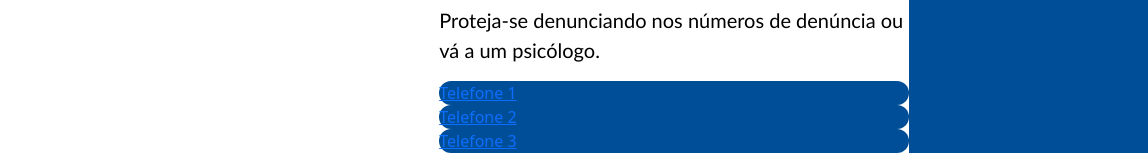
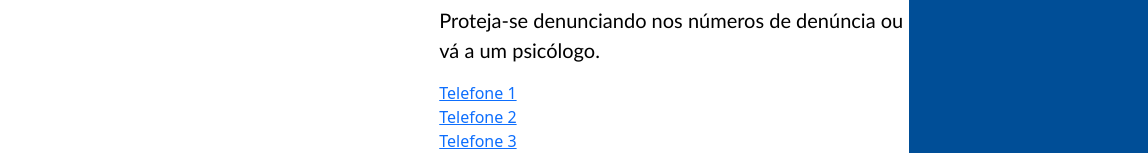
Before and after one commit to Eduardossa2009/Combate-ao-Cyberbullying, a plain HTML site: page index.html in a window 1280 px wide. Shown: the part 1560-1713 px from the top of the page, 132-1280 px from the left. Drawn offline with nearby package versions, Linux system fonts and the light colour scheme.

Commit message:
Update styles.css

```diff
--- a/css/styles.css
+++ b/css/styles.css
@@ -125,8 +125,6 @@ footer {
 .final-text a {
     display: block;
     height: auto;
-    border-radius: 16px;
-    background-color: #004e97;
 }
 
 .informations-container {
```
